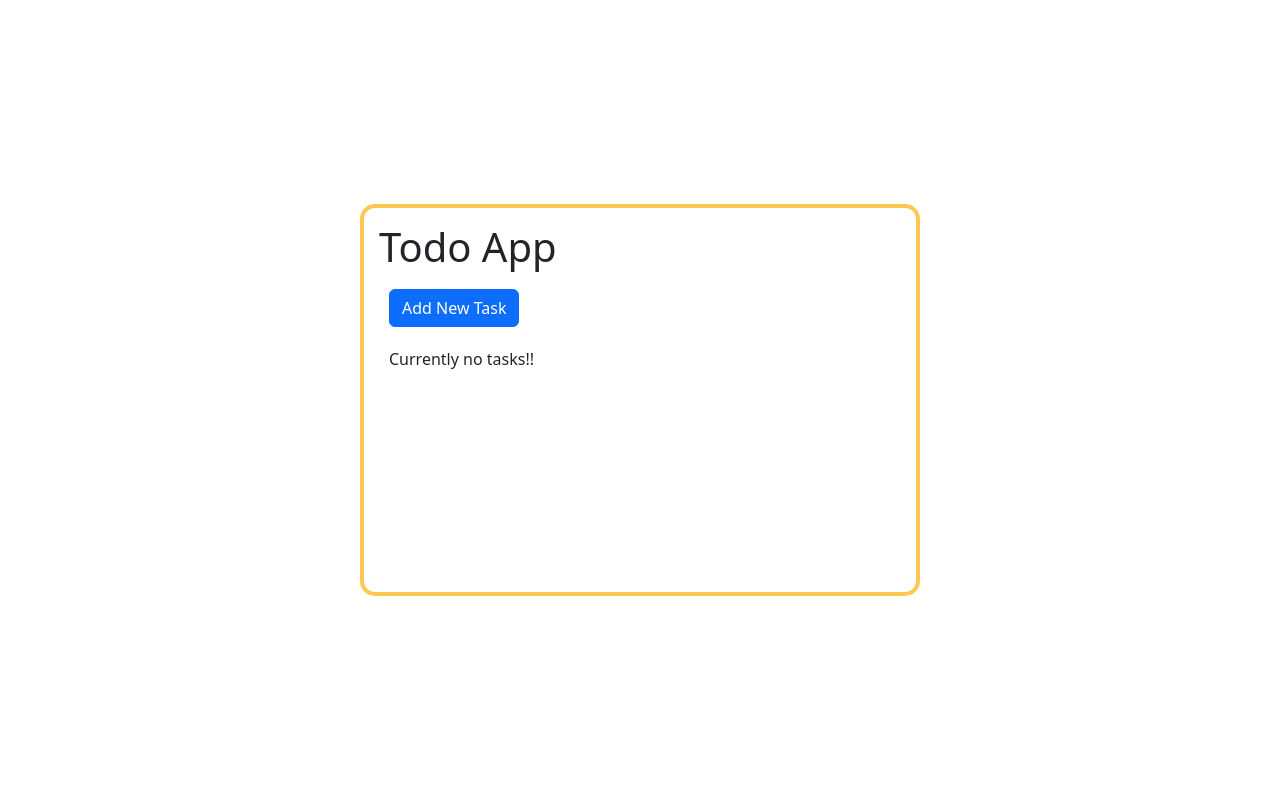
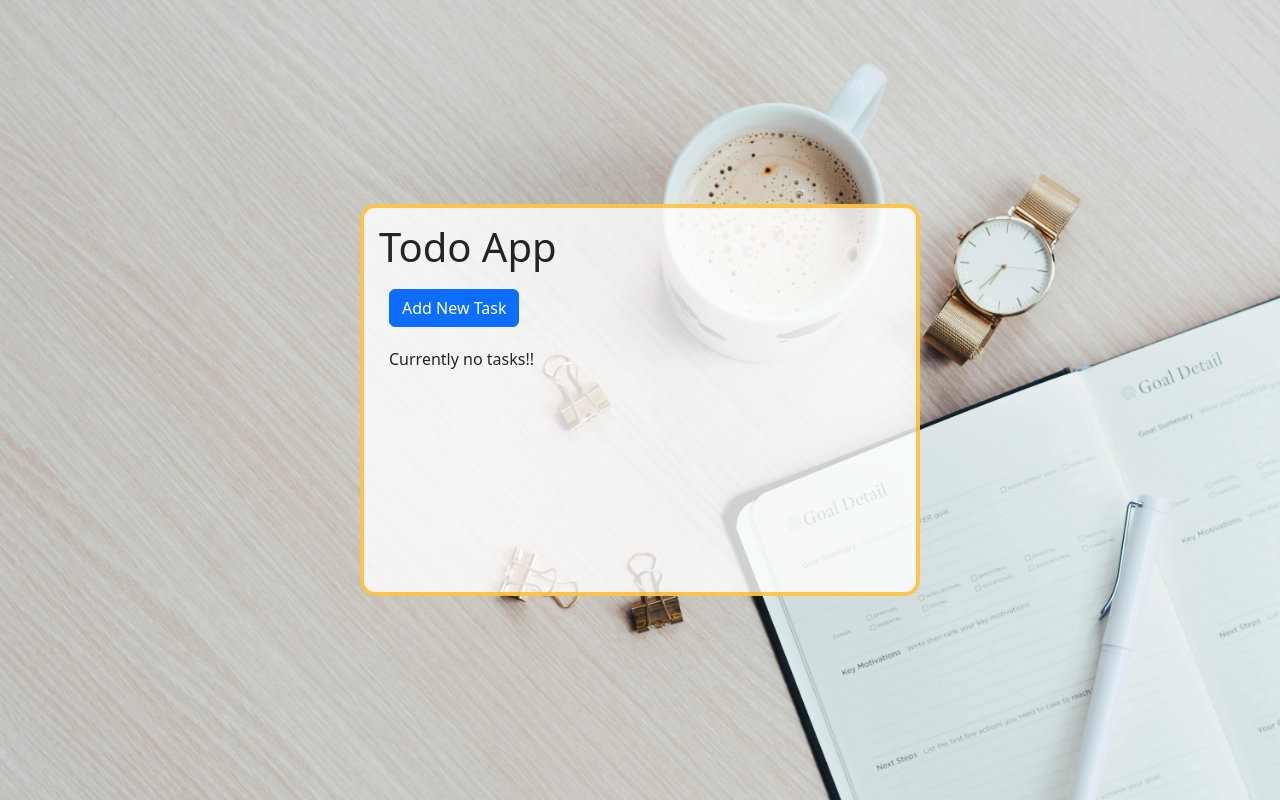
Before and after one commit to NeelPakhi/To-Do-List, a plain HTML site: page index.html in a window 1280 px wide. Drawn offline with nearby package versions, Linux system fonts and the light colour scheme.

Commit message:
Update styles.css

```diff
--- a/styles.css
+++ b/styles.css
@@ -33,7 +33,7 @@
   margin-top: 5px;
 }
 body {
-  background:url(assets/bg-imgg.jpg);
+  background:url(assets/bg-img.jpg);
   background-size: cover;
   background-repeat: no-repeat;
   background-attachment: fixed;
```
